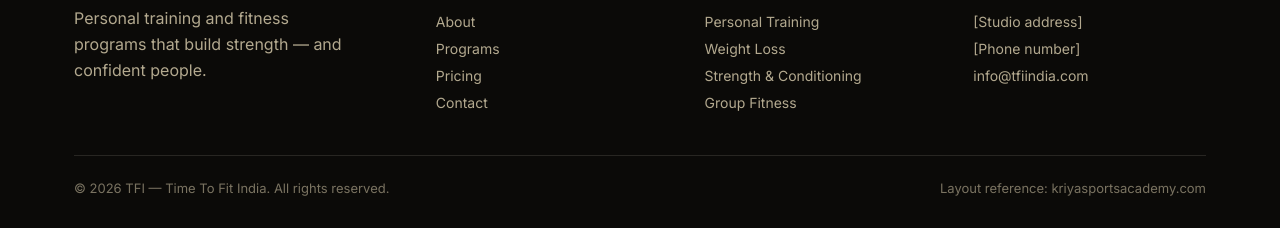
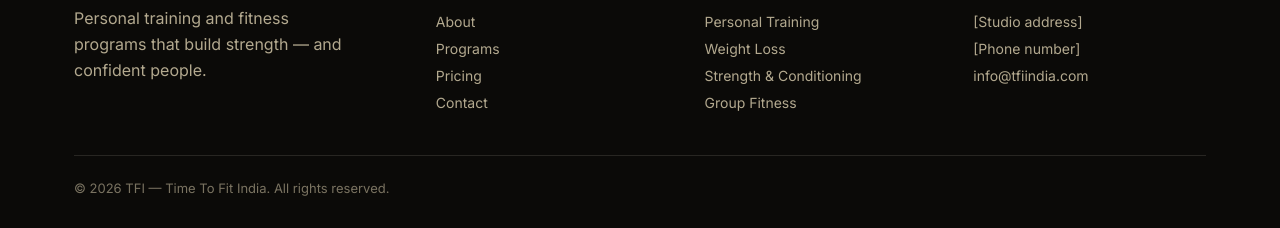
Before and after one commit to Mohit2102/tfi, a plain HTML site: page index.html in a window 1280 px wide. Shown: the part 7965-8193 px from the top of the page. Drawn offline with nearby package versions, Linux system fonts and the light colour scheme.

Commit message:
Update index.html

```diff
--- a/index.html
+++ b/index.html
@@ -560,7 +560,7 @@
     </div>
     <div class="foot-bottom">
       <span>© 2026 TFI — Time To Fit India. All rights reserved.</span>
-      <span>Layout reference: kriyasportsacademy.com</span>
+      <!-- <span>Layout reference: kriyasportsacademy.com</span> -->
     </div>
   </div>
 </footer>
```
